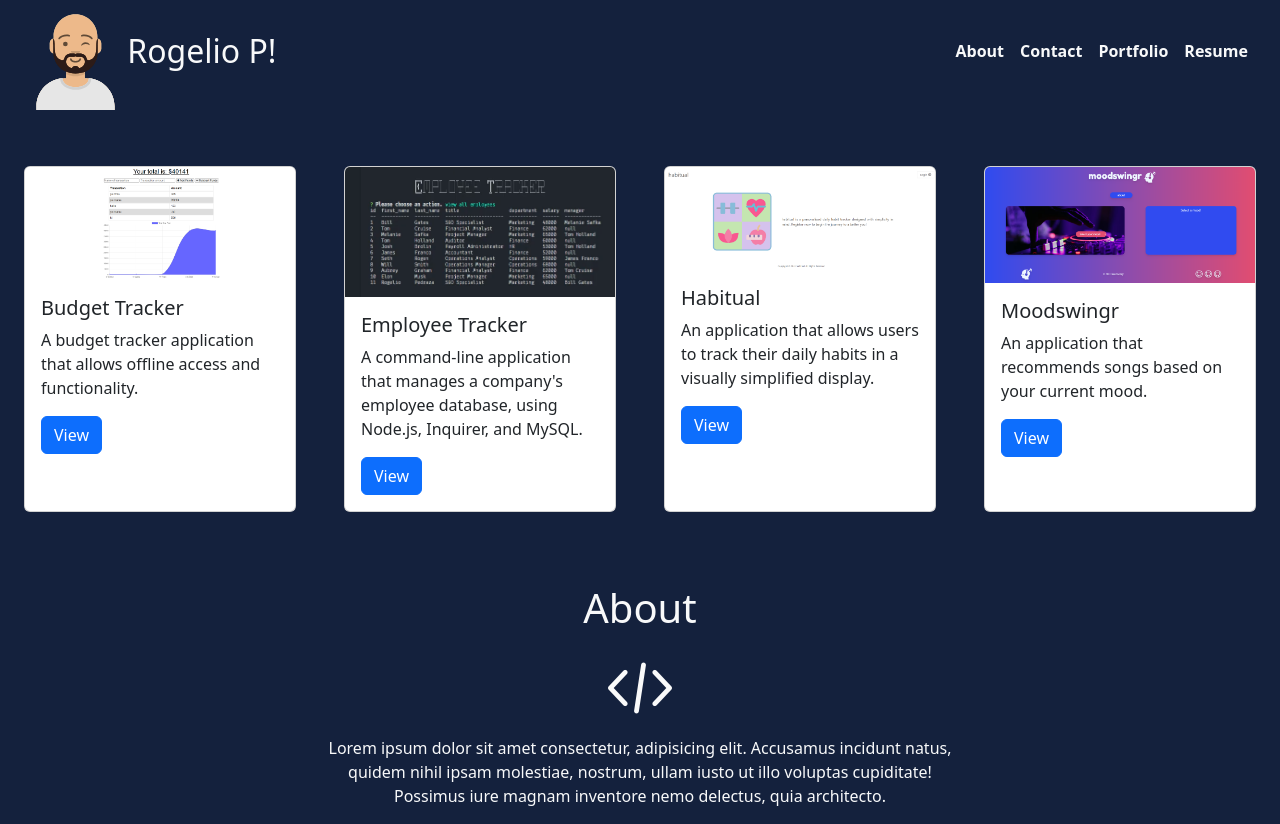
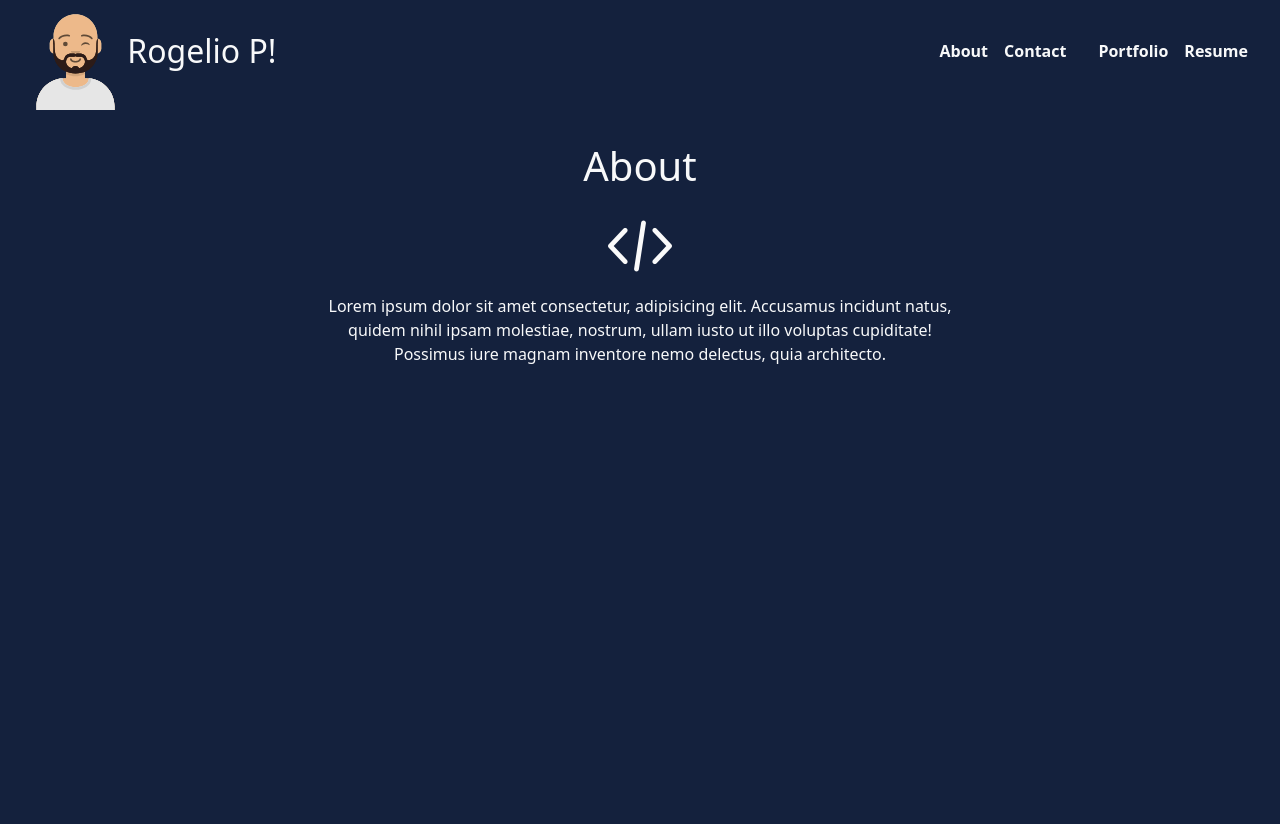
Before and after one commit to realnifty/react-portfolio, a React (Create React App) app: page / in a window 1280 px wide. After the commit the page ends 800 px from the top, so only its background shows below. Built offline with nearby package versions, Linux system fonts and the light colour scheme.

Commit message:
final build

```diff
--- a/src/App.js
+++ b/src/App.js
@@ -8,27 +8,32 @@ import Resume from "./components/Resume";
 function App() {
   const [tabs] = useState([
     {
+      name: "",
+      description: ""
+    },
+    {
       name: "portfolio",
       description: "a collection of some my projects",
     },
     {
       name: "resume",
       description: "download my resume for a full list of my skills",
-    },
+    }
   ]);
 
   const [contactSelected, setContactSelected] = useState(false);
 
   const [currentTab, setCurrentTab] = useState(tabs[0]);
 
-  const render = () => {
-    if (currentTab === tabs[0]) {
-      return <Portfolio />;
+  const render =(currentTab) => {
+    if (currentTab === tabs[1]) {
+      return <Portfolio></Portfolio>
     }
-    if (currentTab === tabs[1]) {
-      return <Resume />;
+    else if (currentTab === tabs[2]) {
+      return <Resume></Resume>
     }
-  };
+  }
+
 
   return (
     <div>
@@ -41,7 +46,7 @@ function App() {
       </Nav>
 
       <main>
-        {render()}
+        {render(currentTab)}
         {!contactSelected ? (
           <>
             <About></About>
--- a/src/components/Contact/index.js
+++ b/src/components/Contact/index.js
@@ -38,7 +38,7 @@ function Contact() {
   }
 
   return (
-    <section className="text-light w-75 mx-auto my-5">
+    <section id="contact" className="text-light w-75 mx-auto my-5">
       <h1>Contact</h1>
       <form id="contact-form">
         <div className="form-group my-2">
--- a/src/components/Nav/index.js
+++ b/src/components/Nav/index.js
@@ -38,7 +38,7 @@ function Nav(props) {
           {tabs.map((tab) => (
             <li
               className={`mx-2 text-light ${
-                currentTab.name === tab.name && !contactSelected && `navActive`
+                currentTab.name === tab.name && !contactSelected && `nav-active`
               }`}
               key={tab.name}>
               <span
--- a/src/components/Portfolio/index.js
+++ b/src/components/Portfolio/index.js
@@ -33,7 +33,7 @@ function Portfolio() {
     ]
 
     return (
-        <div id='portfolio' className="d-flex my-5">
+        <div className="d-flex my-5">
             {projects.map((project, index) => (
                 <div key={index} className="card w-25 mx-4" >
                     <img src={project.image} className="card-img-top" alt="..." />
```
